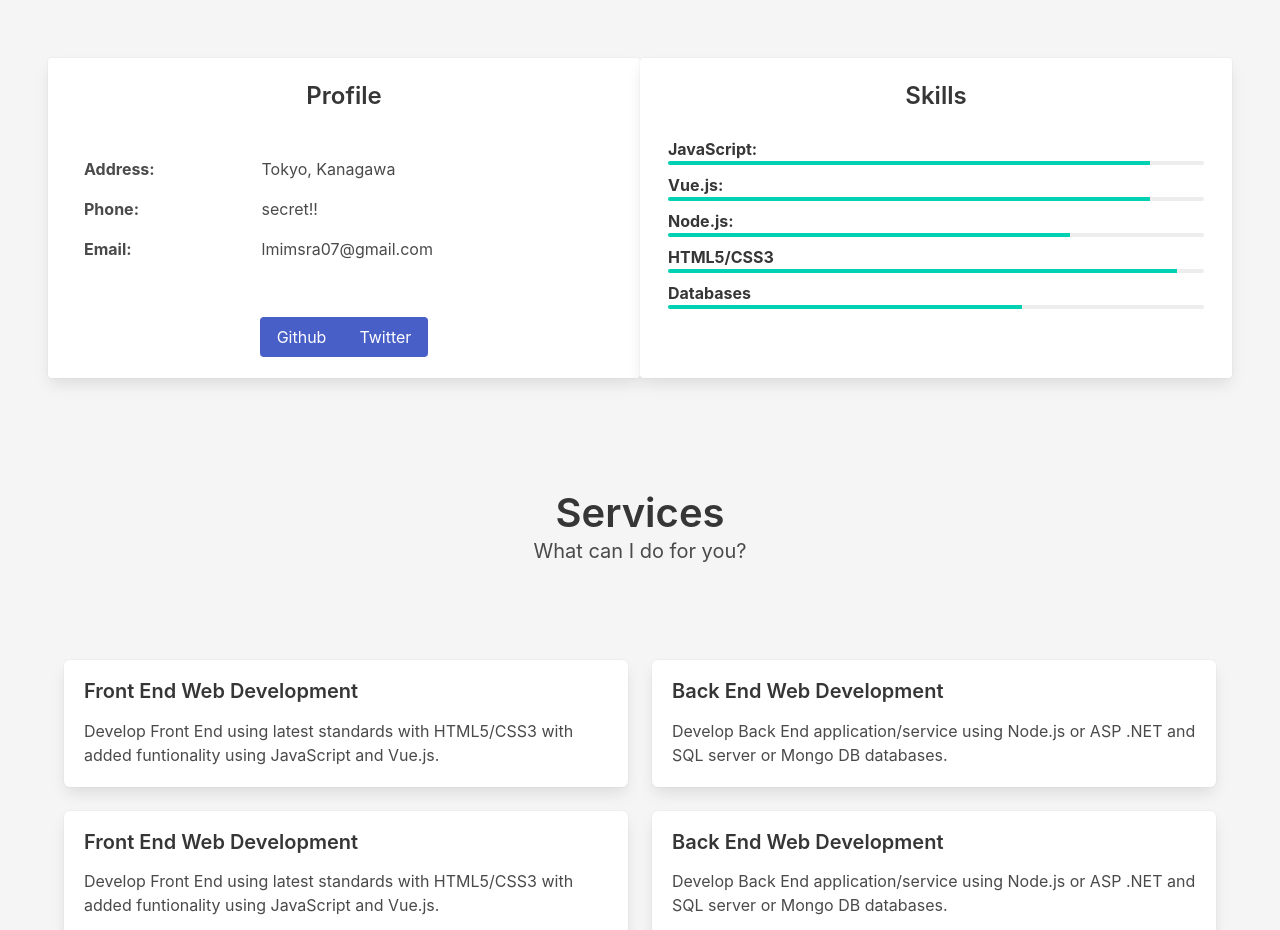
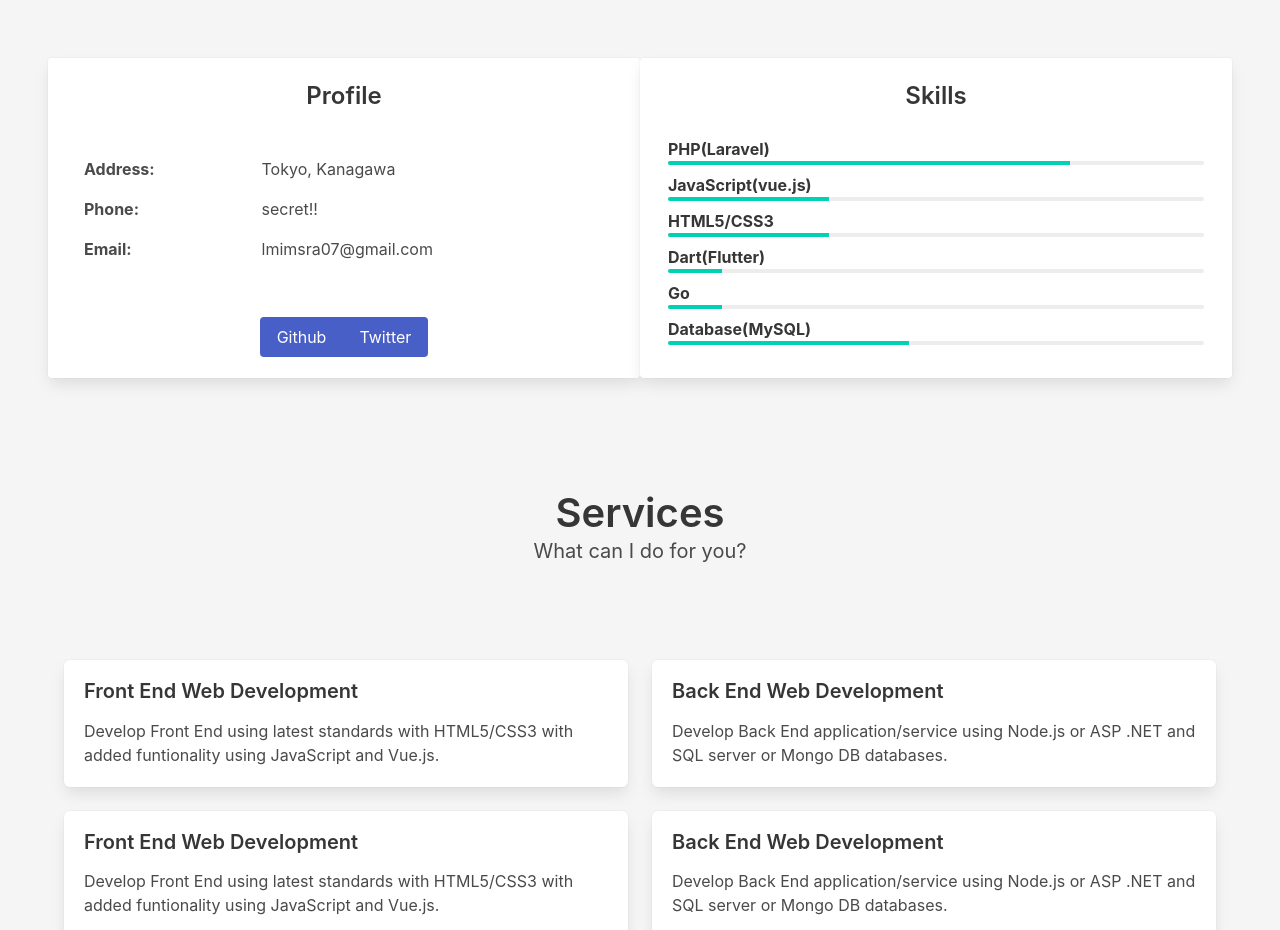
Before and after one commit to lmimsra/profile-by-next, a Next.js app: page / in a window 1280 px wide. Shown: the part 1120-2050 px from the top of the page. Built offline with nearby package versions, Linux system fonts and the light colour scheme.

Commit message:
#4 skillBarを動的に出せるようにしたぞい

```diff
--- a/components/skillBar.js
+++ b/components/skillBar.js
@@ -0,0 +1,22 @@
+/**
+ *  skill bar
+ * @param {string} props.name
+ * @param {number} props.point
+ */
+function skillBar(props) {
+  return (
+    <article className="media">
+      <div className="media-content">
+        <div className="content">
+          <p>
+            <strong>{props.name}</strong>
+            <br/>
+            <progress className="progress is-primary" value={props.point} max="100"/>
+          </p>
+        </div>
+      </div>
+    </article>
+  )
+}
+
+export default skillBar
--- a/pages/index.js
+++ b/pages/index.js
@@ -1,6 +1,8 @@
 import Head from 'next/head'
 import Header from '../components/header'
 import Footer from '../components/footer'
+import SkillBar from '../components/skillBar'
+import skillBar from '../components/skillBar'
 
 export default function Home() {
   return (
@@ -10,7 +12,6 @@ export default function Home() {
         <title>Portfolio</title>
         <link rel="icon" href="/favicon.ico"/>
       </Head>
-
 
       <div>
         {/*header*/}
@@ -105,66 +106,11 @@ export default function Home() {
                 <div className="card-content skills-content">
                   <h3 className="title is-4">Skills</h3>
                   <div className="content">
-
-                    <article className="media">
-                      <div className="media-content">
-                        <div className="content">
-                          <p>
-                            <strong>JavaScript:</strong>
-                            <br/>
-                            <progress className="progress is-primary" value="90" max="100"></progress>
-                          </p>
-                        </div>
-                      </div>
-                    </article>
-
-                    <article className="media">
-                      <div className="media-content">
-                        <div className="content">
-                          <p>
-                            <strong>Vue.js:</strong>
-                            <br/>
-                            <progress className="progress is-primary" value="90" max="100"></progress>
-                          </p>
-                        </div>
-                      </div>
-                    </article>
-
-                    <article className="media">
-                      <div className="media-content">
-                        <div className="content">
-                          <p>
-                            <strong>Node.js:</strong>
-                            <br/>
-                            <progress className="progress is-primary" value="75" max="100"></progress>
-                          </p>
-                        </div>
-                      </div>
-                    </article>
-
-                    <article className="media">
-                      <div className="media-content">
-                        <div className="content">
-                          <p>
-                            <strong>HTML5/CSS3</strong>
-                            <br/>
-                            <progress className="progress is-primary" value="95" max="100"></progress>
-                          </p>
-                        </div>
-                      </div>
-                    </article>
-
-                    <article className="media">
-                      <div className="media-content">
-                        <div className="content">
-                          <p>
-                            <strong>Databases</strong>
-                            <br/>
-                            <progress className="progress is-primary" value="66" max="100"></progress>
-                          </p>
-                        </div>
-                      </div>
-                    </article>
+                    {
+                      getSkillPoints().map((val) =>
+                        <SkillBar name={val.name} point={val.point}/>
+                      )
+                    }
                   </div>
                 </div>
               </div>
@@ -689,3 +635,16 @@ export default function Home() {
     </div>
   )
 }
+
+// スキルの値取得
+function getSkillPoints() {
+  return [
+    // max100にすると計算しやすい
+    {name: 'PHP(Laravel)', point: 75},
+    {name: 'JavaScript(vue.js)', point: 30},
+    {name: 'HTML5/CSS3', point: 30},
+    {name: 'Dart(Flutter)', point: 10},
+    {name: 'Go', point: 10},
+    {name: 'Database(MySQL)', point: 45}
+  ]
+}
```
